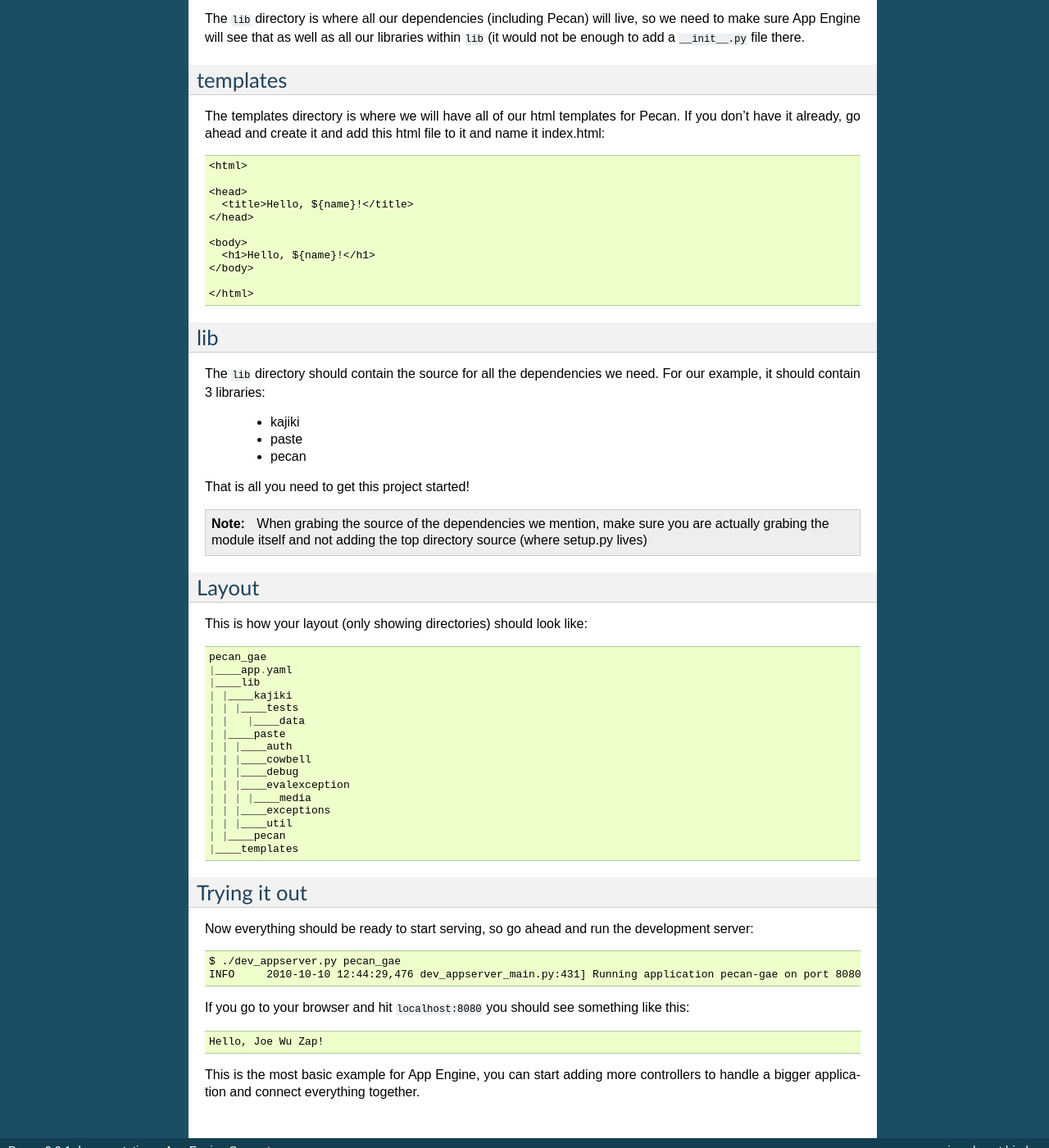
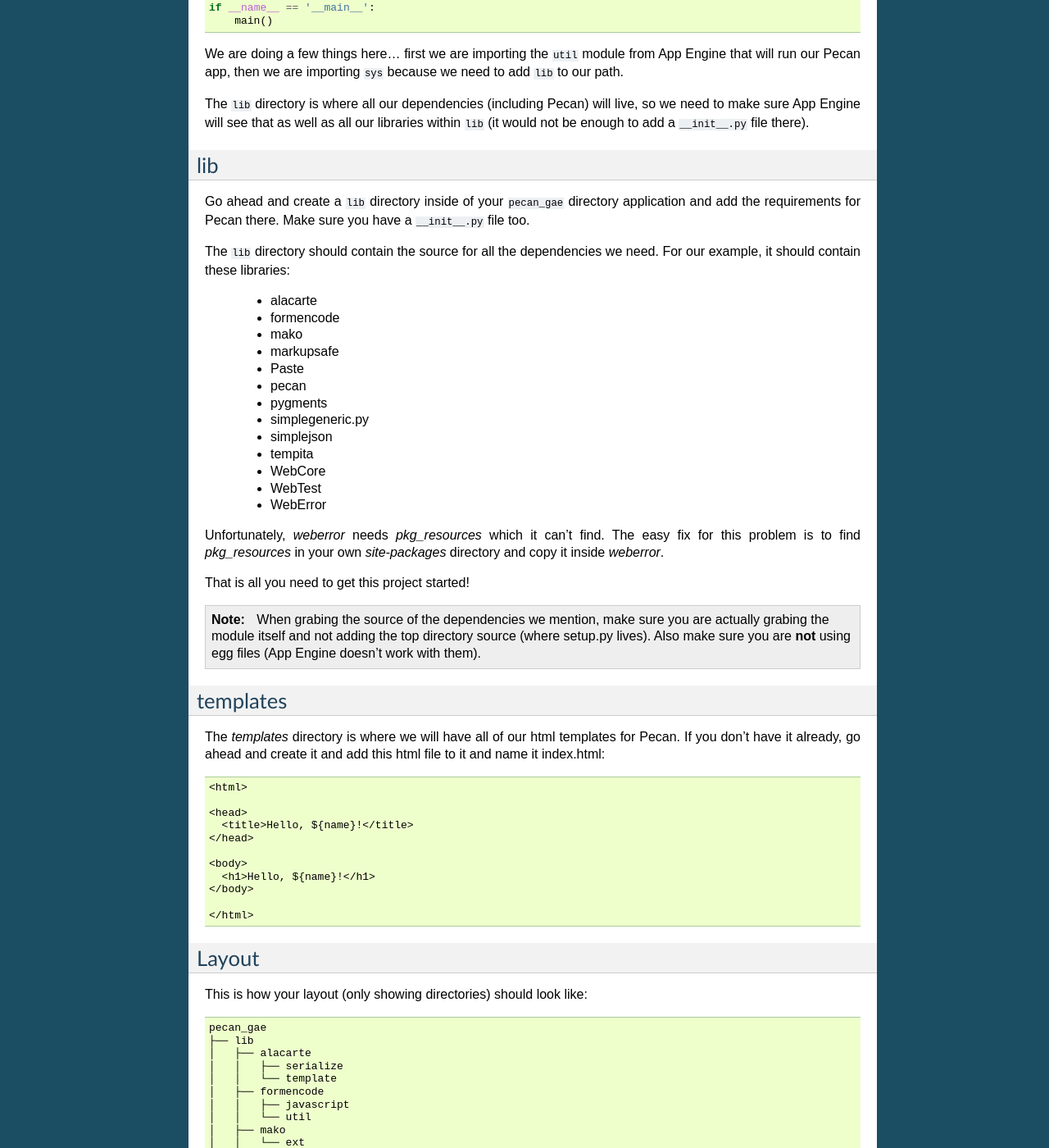
Before and after one commit to stackforge/pecan, a Sphinx documentation site: the page built from docs/source/app_engine.rst, in a window 1280 px wide and 1400 px high, scrolled down 1621 px. Shown: the whole window at 82% size. Built offline with Sphinx 7.4.7, drawn with Linux system fonts in a browser that asks for light colours; pages that are not in the unit, such as notebooks, are missing from menus; some of the changed text lies outside the part shown.

Commit message:
finished app_engine documentation and started testing.rst

```diff
--- a/docs/source/app_engine.rst
+++ b/docs/source/app_engine.rst
@@ -19,22 +19,27 @@
 so no need to grab that. Just so you are aware, this is the list of things that you absolutely need
 to grab:
 
- *  simplegeneric == 0.7
- *  Paste == 1.7.5.1
+ *  WebCore       >= 1.0.0
+ *  simplegeneric >= 0.7
+ *  Paste         >= 1.7.5.1
+ *  PasteScript   >= 1.7.3
+ *  formencode    >= 1.2.2
+ *  WebTest       >= 1.2.2
+ *  WebError      >= 0.10.3
 
 These are optional, depending on the templating engine you want to use. However, depending on your choice,
-you might want to check the engine's dependencies as well. The only engine from this list that doesn't require
-a dependency is Kajiki.
+you might want to check that engine's dependencies as well.
 
- *  Genshi == 0.6
- *  Kajiki == 0.3.1
- *  Mako == 0.3
+ *  Genshi >= 0.6
+ *  Kajiki >= 0.3.1
+ *  Mako >= 0.3
 
-From this point forward, we will assume you are getting Kajiki, to avoid describing third party dependencies.
+From this point forward, we will assume you are going to be using Mako (it is the recommended Pecan template
+engine), to avoid describing third party dependencies.
 
 
 Creating the project
-----------------------------
+---------------------
 Create a directory called ``pecan_gae`` and ``cd`` into it so we can start adding files. We go step by
 step into what needs to go there to get everything running properly.
 
@@ -55,13 +60,13 @@
       script: main.py
 
 Remember the application name will have to match your registered app name in App Engine. The file above maps
-everything to a ``main.py`` file.
+everything to a ``main.py`` file that we will create next.
 
 This file will be the *root* of our project and will handle everything.
 
 main.py
 ------------
-You can name this anything you want, but for consistency we are going with main.py. This file will handle
+You can name this anything you want, but for consistency we are going with `main.py`. This file will handle
 all the incoming requests including static files for our Pecan application. This is how it should look::
 
     from google.appengine.ext.webapp import util
@@ -91,12 +96,47 @@
 run our Pecan app, then we are importing ``sys`` because we need to add ``lib`` to our path.
 
 The ``lib`` directory is where all our dependencies (including Pecan) will live, so we need to make sure
-App Engine will see that as well as all our libraries within ``lib`` (it would not be enough to add a ``__init__.py``
-file there.
+App Engine will see that as well as all our libraries within ``lib`` (it would not be enough to add a
+``__init__.py`` file there).
+
+
+lib
+-----
+Go ahead and create a ``lib`` directory inside of your ``pecan_gae`` directory
+application and add the requirements for Pecan there. Make sure you have
+a ``__init__.py`` file too.
+
+The ``lib`` directory should contain the source for all the dependencies we need. For our example, it should
+contain these libraries:
+
+ * alacarte
+ * formencode
+ * mako
+ * markupsafe
+ * Paste
+ * pecan
+ * pygments
+ * simplegeneric.py
+ * simplejson
+ * tempita
+ * WebCore
+ * WebTest
+ * WebError
+
+Unfortunately, `weberror` needs `pkg_resources` which it can't find. The easy
+fix for this problem is to find `pkg_resources` in your own `site-packages`
+directory and copy it inside `weberror`.
+
+That is all you need to get this project started!
+
+.. note::
+    When grabing the source of the dependencies we mention, make sure you are actually grabing the module itself
+    and not adding the top directory source (where setup.py lives). Also make
+    sure you are **not** using egg files (App Engine doesn't work with them).
 
 templates
 -----------
-The templates directory is where we will have all of our html templates for Pecan. If you don't have it already, go ahead
+The `templates` directory is where we will have all of our html templates for Pecan. If you don't have it already, go ahead
 and create it and add this html file to it and name it index.html::
 
     <html>
@@ -111,41 +151,64 @@
 
     </html>
 
-lib
------
-The ``lib`` directory should contain the source for all the dependencies we need. For our example, it should
-contain 3 libraries:
-
- * kajiki
- * paste
- * pecan
-
-That is all you need to get this project started!
-
-.. note::
-    When grabing the source of the dependencies we mention, make sure you are actually grabing the module itself
-    and not adding the top directory source (where setup.py lives)
 
 Layout
 ---------
 This is how your layout (only showing directories) should look like::
 
     pecan_gae
-    |____app.yaml
-    |____lib
-    | |____kajiki
-    | | |____tests
-    | |   |____data
-    | |____paste
-    | | |____auth
-    | | |____cowbell
-    | | |____debug
-    | | |____evalexception
-    | | | |____media
-    | | |____exceptions
-    | | |____util
-    | |____pecan
-    |____templates
+    ├── lib
+    │   ├── alacarte
+    │   │   ├── serialize
+    │   │   └── template
+    │   ├── formencode
+    │   │   ├── javascript
+    │   │   └── util
+    │   ├── mako
+    │   │   └── ext
+    │   ├── markupSafe
+    │   ├── paste
+    │   │   ├── auth
+    │   │   ├── cowbell
+    │   │   ├── debug
+    │   │   ├── evalexception
+    │   │   │   └── media
+    │   │   ├── exceptions
+    │   │   └── util
+    │   ├── pecan
+    │   │   ├── commands
+    │   │   └── templates
+    │   │       └── project
+    │   │           ├── +package+
+    │   │           │   ├── controllers
+    │   │           │   ├── model
+    │   │           │   └── templates
+    │   │           └── public
+    │   │               ├── css
+    │   │               └── javascript
+    │   ├── pygments
+    │   │   ├── filters
+    │   │   ├── formatters
+    │   │   ├── lexers
+    │   │   └── styles
+    │   ├── simplejson
+    │   │   └── tests
+    │   ├── tempita
+    │   ├── web
+    │   │   ├── app
+    │   │   ├── auth
+    │   │   ├── commands
+    │   │   ├── core
+    │   │   │   └── dialects
+    │   │   ├── db
+    │   │   ├── extras
+    │   │   └── utils
+    │   ├── webTest
+    │   └── weberror
+    │       ├── eval-media
+    │       ├── exceptions
+    │       └── util
+    └── templates
 
 
 Trying it out
```
Also changed, not shown: other parts of docs/source/app_engine.rst (+2 -2 lines), docs/source/testing.rst (added, +10 -0 lines).
